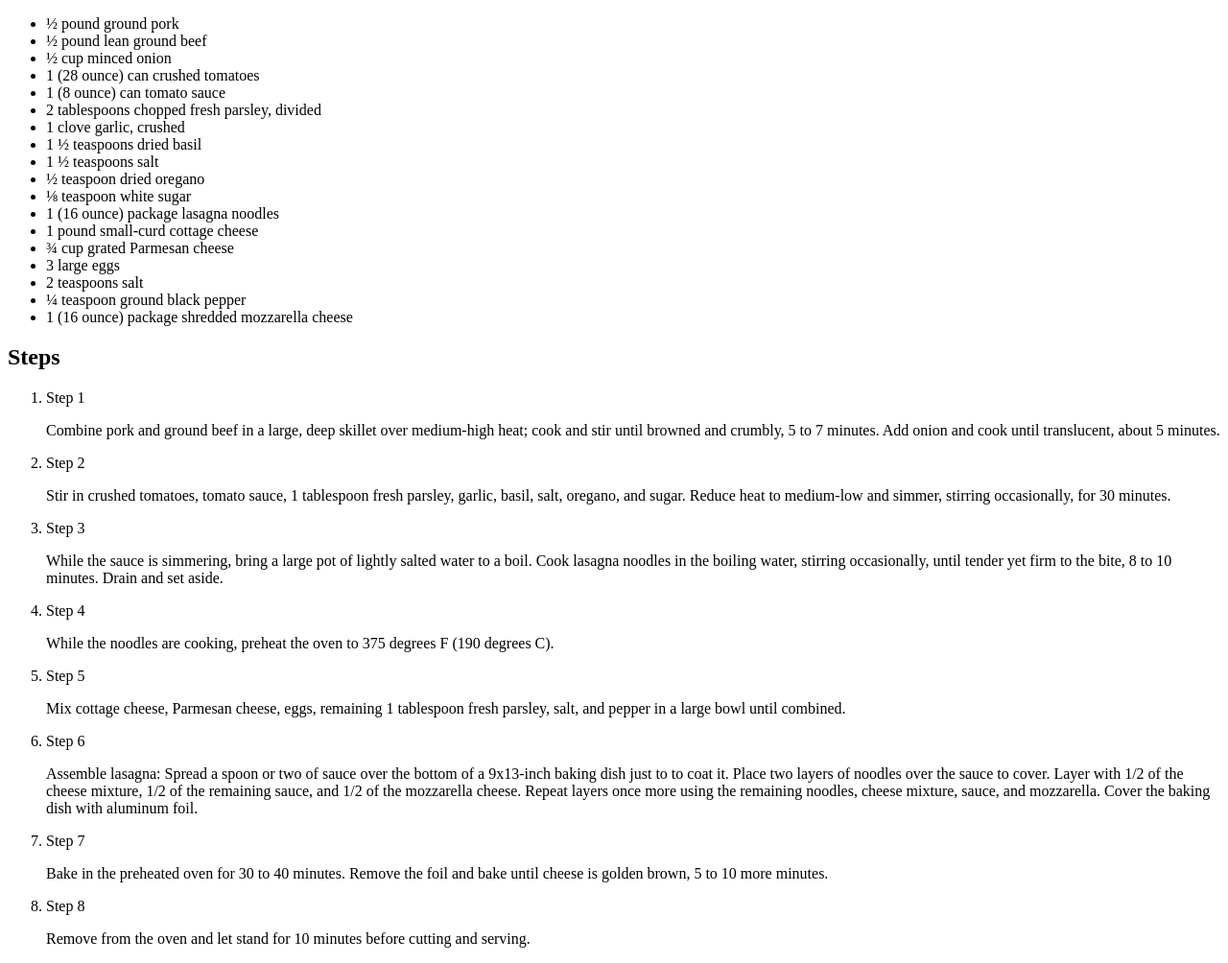
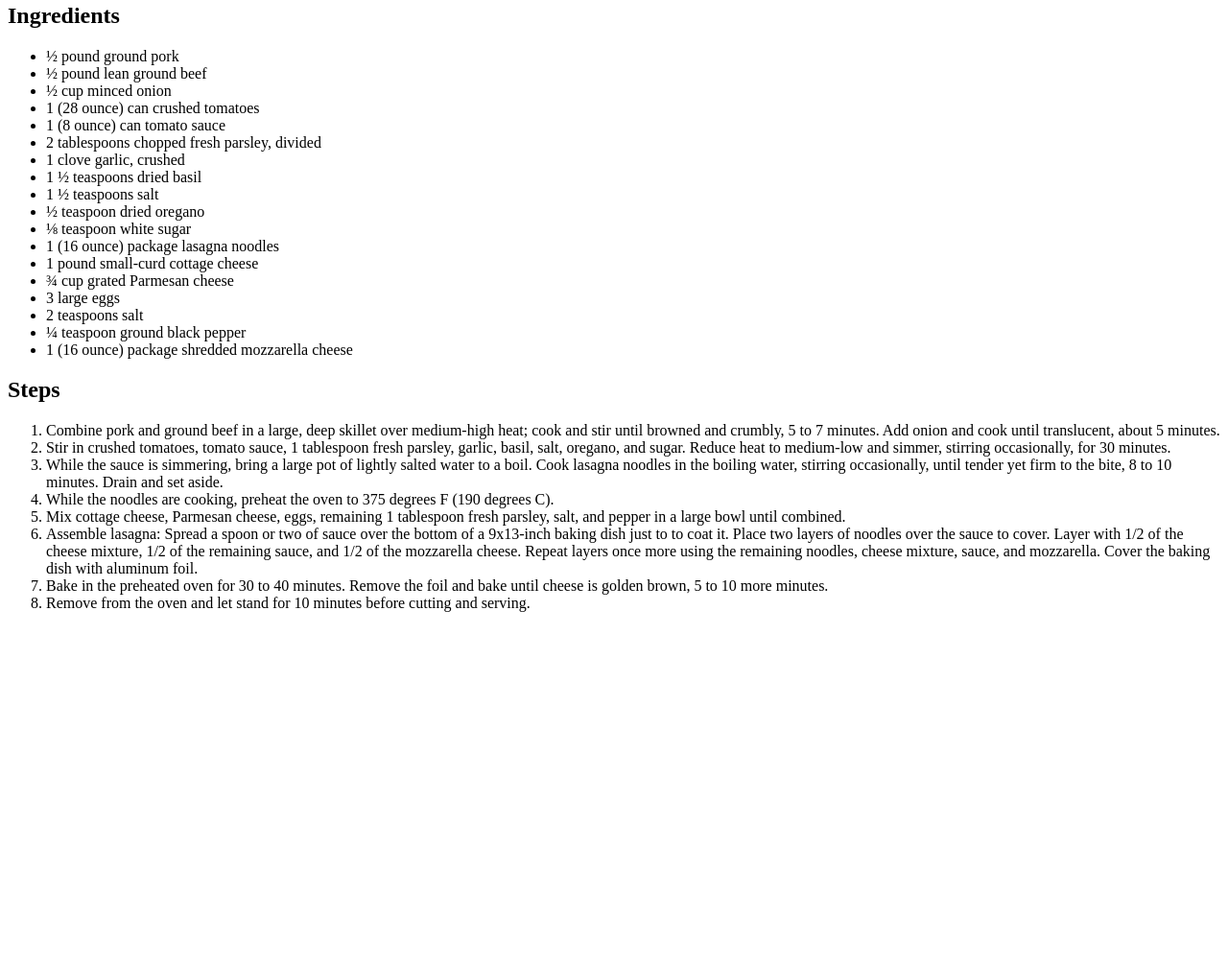
Before and after one commit to chukby/odin-recipes, a plain HTML site: page recipes/lasagna.html in a window 1280 px wide. Shown: the part 820-1824 px from the top of the page at 96% size. After the commit the page ends 1474 px from the top, so only its background shows below. Drawn offline with Linux system fonts and the light colour scheme.

Commit message:
update the description and steps section of content

```diff
--- a/recipes/lasagna.html
+++ b/recipes/lasagna.html
@@ -10,8 +10,9 @@
     <h1>Homemade Lasagna</h1>
     <img src="../images/homemade_lasagna.jpg" alt="Homemade lasagna" width="500" height="600">
     <h2>Description</h2>
-    <p>Making homemade lasagna much easier than it looks.
-     You'll find the full, step-by-step recipe below — but here's a brief overview of what you can expect:</p>
+    <p>Making homemade lasagna much easier than it looks. </p>
+    <p>This recipe takes about 1 hr 25 minutes to prepare and 1 hr 15 minutes to cook.This recipe is for 8 servings.
+     We will itemize the Ingredients needed to make this recipe and the steps below.</p>
 
     <h2>Ingredients</h2>
         <ul>
@@ -36,34 +37,39 @@
         </ul>
     <h2>Steps</h2>
         <ol>
-            <li>Step 1</li>
-            <p>Combine pork and ground beef in a large, deep skillet over medium-high heat;
-            cook and stir until browned and crumbly, 5 to 7 minutes.
-            Add onion and cook until translucent, about 5 minutes.</p>
-
-            <li>Step 2</li>
-            <p>Stir in crushed tomatoes, tomato sauce, 1 tablespoon fresh parsley, garlic, basil, salt,
+            <li>
+             Combine pork and ground beef in a large, deep skillet over medium-high heat;
+             cook and stir until browned and crumbly, 5 to 7 minutes.
+             Add onion and cook until translucent, about 5 minutes.
+            </li>
+            <li>
+                Stir in crushed tomatoes, tomato sauce, 1 tablespoon fresh parsley, garlic, basil, salt,
                 oregano, and sugar.
-                Reduce heat to medium-low and simmer, stirring occasionally, for 30 minutes.</p>
-            <li>Step 3</li>
-            <p>While the sauce is simmering, bring a large pot of lightly salted water to a boil.
+                Reduce heat to medium-low and simmer, stirring occasionally, for 30 minutes.
+            </li>
+            <li>
+                While the sauce is simmering, bring a large pot of lightly salted water to a boil.
                Cook lasagna noodles in the boiling water, stirring occasionally,
-               until tender yet firm to the bite, 8 to 10 minutes. Drain and set aside.</p>
-            <li>Step 4</li>
-            <p>While the noodles are cooking, preheat the oven to 375 degrees F (190 degrees C).</p>
-            <li>Step 5</li>
-            <p>Mix cottage cheese, Parmesan cheese, eggs, remaining 1 tablespoon fresh parsley, salt, and pepper in a large bowl until combined.</p>
-            <li>Step 6</li>
-            <p>Assemble lasagna: Spread a spoon or two of sauce over the bottom of
+               until tender yet firm to the bite, 8 to 10 minutes. Drain and set aside.
+            </li>
+            <li>
+              While the noodles are cooking, preheat the oven to 375 degrees F (190 degrees C).
+            </li>
+            <li>
+                Mix cottage cheese, Parmesan cheese, eggs, remaining 1 tablespoon fresh parsley, salt, and pepper in a large bowl until combined.
+            </li>
+            <li>
+                Assemble lasagna: Spread a spoon or two of sauce over the bottom of
                 a 9x13-inch baking dish just to to coat it. Place two layers of noodles over the sauce to cover.
                 Layer with 1/2 of the cheese mixture, 1/2 of the remaining sauce, and 1/2 of the mozzarella cheese.
                 Repeat layers once more using the remaining noodles, cheese mixture, sauce, and mozzarella.
-                Cover the baking dish with aluminum foil.</p>
-            <li>Step 7</li>
-            <p>Bake in the preheated oven for 30 to 40 minutes.
-               Remove the foil and bake until cheese is golden brown, 5 to 10 more minutes.</p>
-            <li>Step 8</li>
-            <p>Remove from the oven and let stand for 10 minutes before cutting and serving.</p>
+                Cover the baking dish with aluminum foil.
+            </li>
+            <li>
+                Bake in the preheated oven for 30 to 40 minutes.
+               Remove the foil and bake until cheese is golden brown, 5 to 10 more minutes.
+            </li>
+            <li>Remove from the oven and let stand for 10 minutes before cutting and serving.</li>
         </ol>
 </body>
 </html>
```
Also changed, not shown: recipes/pressed_cuban_burger.html (+13 -17 lines).
